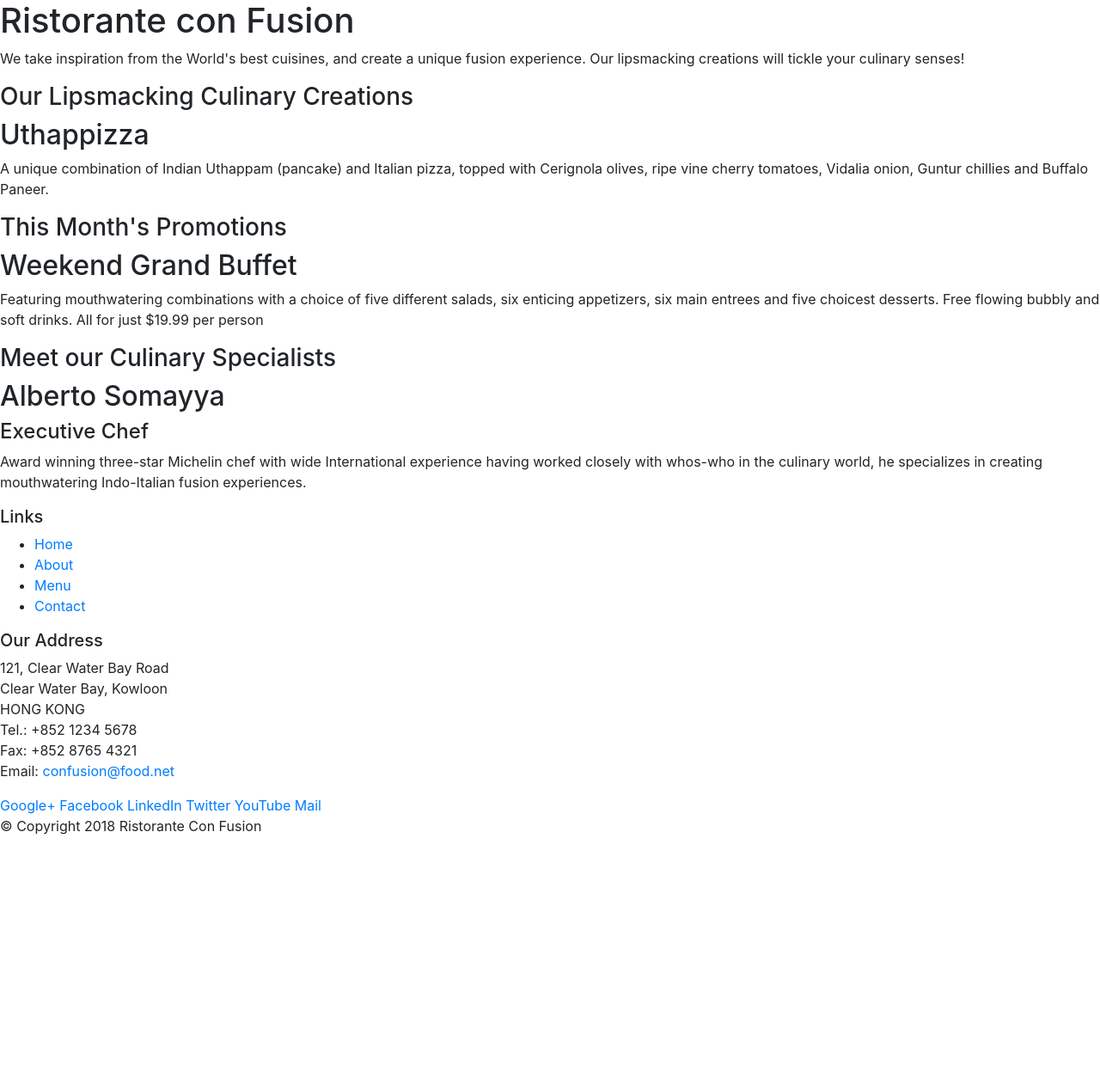
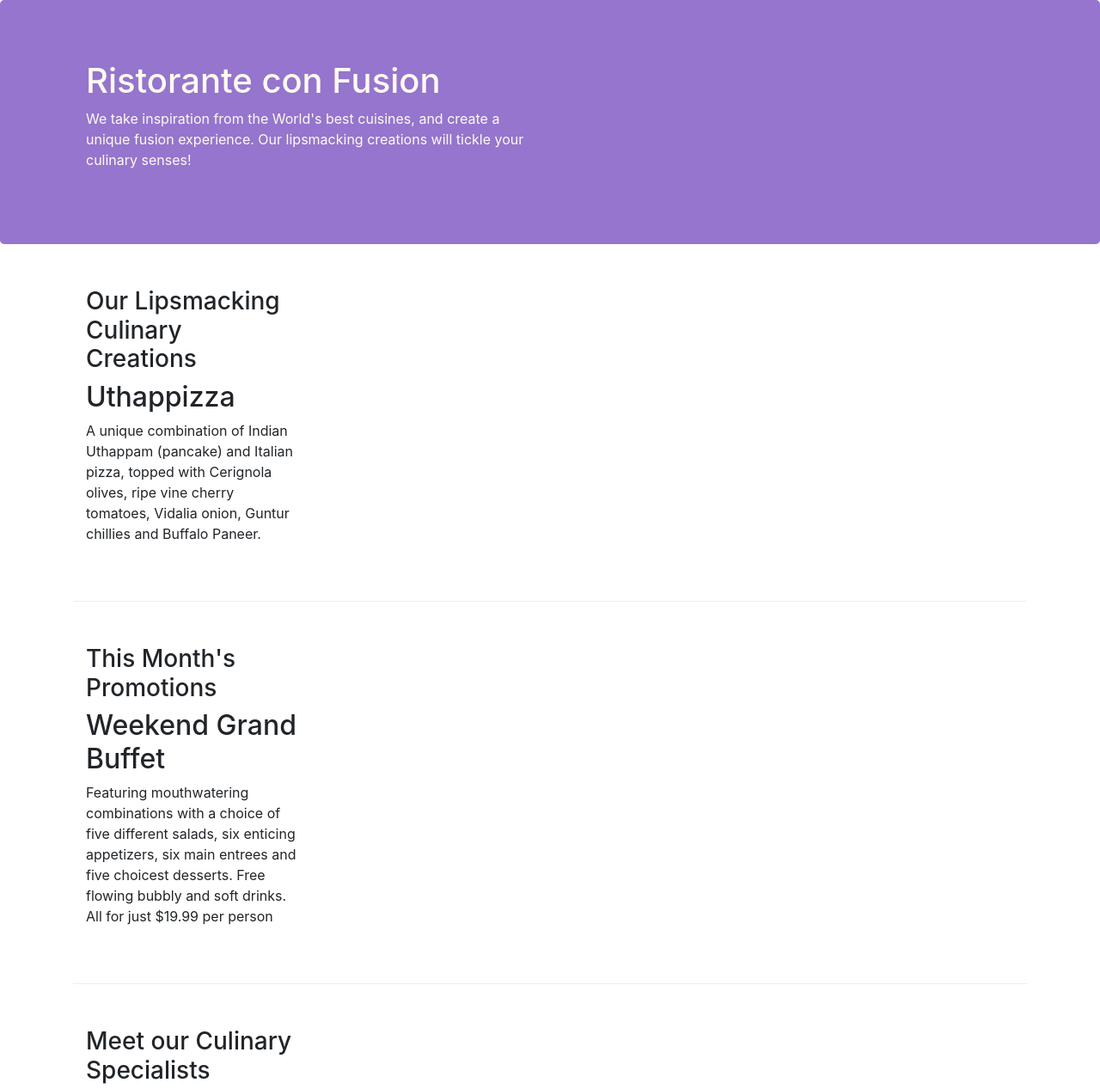
Before and after one commit to huyngquang02-1633/Bootstrap4_Exercises, a website: page index.html in a window 1280 px wide. Shown: the top 1267 px of the page at 86% size. Before the commit the page ends 989 px from the top, so only its background shows below. Drawn offline with nearby package versions, Linux system fonts and the light colour scheme.

Commit message:
Exercise6 commit01

```diff
--- a/assets/css/main.css
+++ b/assets/css/main.css
@@ -0,0 +1,30 @@
+.row-header{
+    margin:0px auto;
+    padding:0px;
+}
+
+.row-content {
+    margin:0px auto;
+    padding: 50px 0px 50px 0px;
+    border-bottom: 1px ridge;
+    min-height:400px;
+    /* ridge gạch chân dưới */
+}
+footer{
+    background-color: #D1C4E9;
+    margin:0px auto;
+    padding: 20px 0px 20px 0px;
+}
+
+.jumbotron {
+    padding:70px 30px 70px 30px;
+    margin:0px auto;
+    background: #9575CD ;
+    color:floralwhite;
+ }
+
+.address{
+    font-size:80%;
+    margin:0px;
+    color:#0f0f0f;
+}
--- a/index.html
+++ b/index.html
@@ -2,9 +2,8 @@
 <html lang="en">
 
 <head>
-    <meta charset="UTF-8">
-    <meta http-equiv="X-UA-Compatible" content="IE=edge">
-    <meta name="viewport" content="width=device-width, initial-scale=1.0">
+    <meta name="viewport" content="width=device-width, initial-scale=1, shrink-to-fit=no">
+
     <title>Ristorante Con Fusion</title>
     <link rel="stylesheet" href="node_modules/bootstrap/dist/css/bootstrap.min.css">
     <link rel="stylesheet" href="assets/css/main.css">
@@ -12,10 +11,10 @@
 
 <body>
 
-    <header>
-        <div>
-            <div>
-                <div>
+    <header class="jumbotron">
+        <div class="container">
+            <div class="row row-header">
+                <div class="col-12 col-sm-6">
                     <h1>Ristorante con Fusion</h1>
                     <p>We take inspiration from the World's best cuisines, and create a unique fusion experience. Our lipsmacking creations will tickle your culinary senses!</p>
                 </div>
@@ -25,8 +24,9 @@
         </div>
     </header>
 
-    <div>
-        <div>
+        <div class="container">
+            <div class="row row-content align-items-center">
+                <div class="col-12 col-sm-4 order-sm-last col-md-3">
                     <div>
                         <h3>Our Lipsmacking Culinary Creations</h3>
                     </div>
@@ -35,9 +35,11 @@
                         <p>A unique combination of Indian Uthappam (pancake) and Italian pizza, topped with Cerignola olives, ripe vine cherry tomatoes, Vidalia onion, Guntur chillies and Buffalo Paneer.</p>
                     </div>
                 </div>
+            </div>
 
 
-        <div>
+            <div class="row row-content align-items-center">
+                <div class="col-12 col-sm-4 order-sm-last col-md-3">
                     <div>
                         <h3>This Month's Promotions</h3>
                     </div>
@@ -46,8 +48,10 @@
                         <p>Featuring mouthwatering combinations with a choice of five different salads, six enticing appetizers, six main entrees and five choicest desserts. Free flowing bubbly and soft drinks. All for just $19.99 per person </p>
                     </div>
                 </div>
+            </div>
 
-        <div>
+            <div class="row row-content align-items-center">
+                <div class="col-12 col-sm-4 order-sm-last  col-md-3">
                     <div>
                         <h3>Meet our Culinary Specialists</h3>
                     </div>
@@ -58,20 +62,21 @@
                     </div>
                 </div>
             </div>
+        </div>
 
-    <footer>
-        <div>
-            <div>
-                <div>
+    <footer class="">
+        <div class="container">
+            <div class="row">
+                <div class="col-4 col-sm-2">
                     <h5>Links</h5>
-                    <ul>
+                    <ul class="list-unstyled">
                         <li><a href="#">Home</a></li>
                         <li><a href="#">About</a></li>
                         <li><a href="#">Menu</a></li>
                         <li><a href="#">Contact</a></li>
                     </ul>
                 </div>
-                <div>
+                <div class="col-7 col-sm-5">
                     <h5>Our Address</h5>
                     <address>
 		              121, Clear Water Bay Road<br>
@@ -82,8 +87,9 @@
 		              Email: <a href="mailto:confusion@food.net">confusion@food.net</a>
 		           </address>
                 </div>
-                <div>
-                    <div>
+                <div class="col-12 col-sm-4 align-self-center">
+                    <!-- col-auto xuống dòng nội dung, chiều rộng phụ thuộc nội dung -->
+                    <div class="text-center">
                         <a href="http://google.com/+">Google+</a>
                         <a href="http://www.facebook.com/profile.php?id=">Facebook</a>
                         <a href="http://www.linkedin.com/in/">LinkedIn</a>
@@ -93,14 +99,13 @@
                     </div>
                 </div>
            </div>
-           <div>
-                <div>
+           <div class="row justify-content-center">
+                <div class="col-auto">
                     <p>© Copyright 2018 Ristorante Con Fusion</p>
                 </div>
            </div>
         </div>
     </footer>
-
 </body>
     <script src="node_modules/jquery/dist/jquery.slim.min.js"></script>
     <script src="node_modules/popper.js/dist/umd/popper.min.js"></script>
```
Lines whose indentation alone changed are shown as unchanged.
